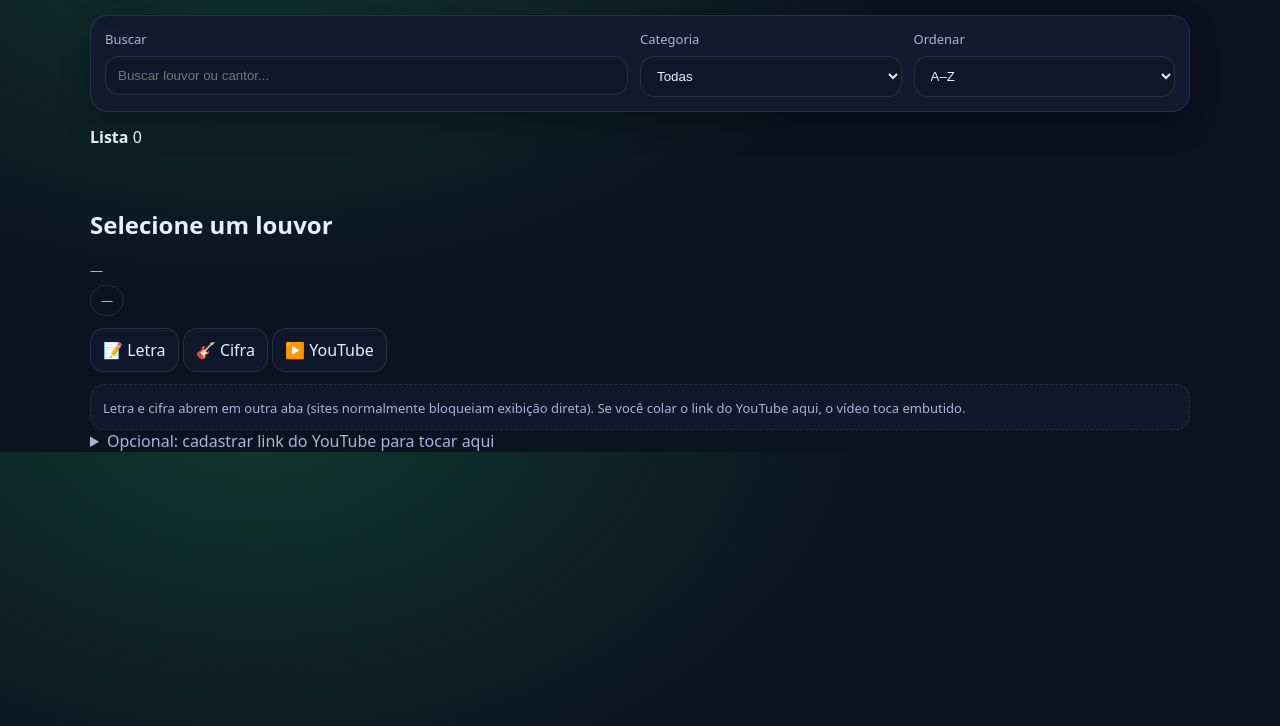
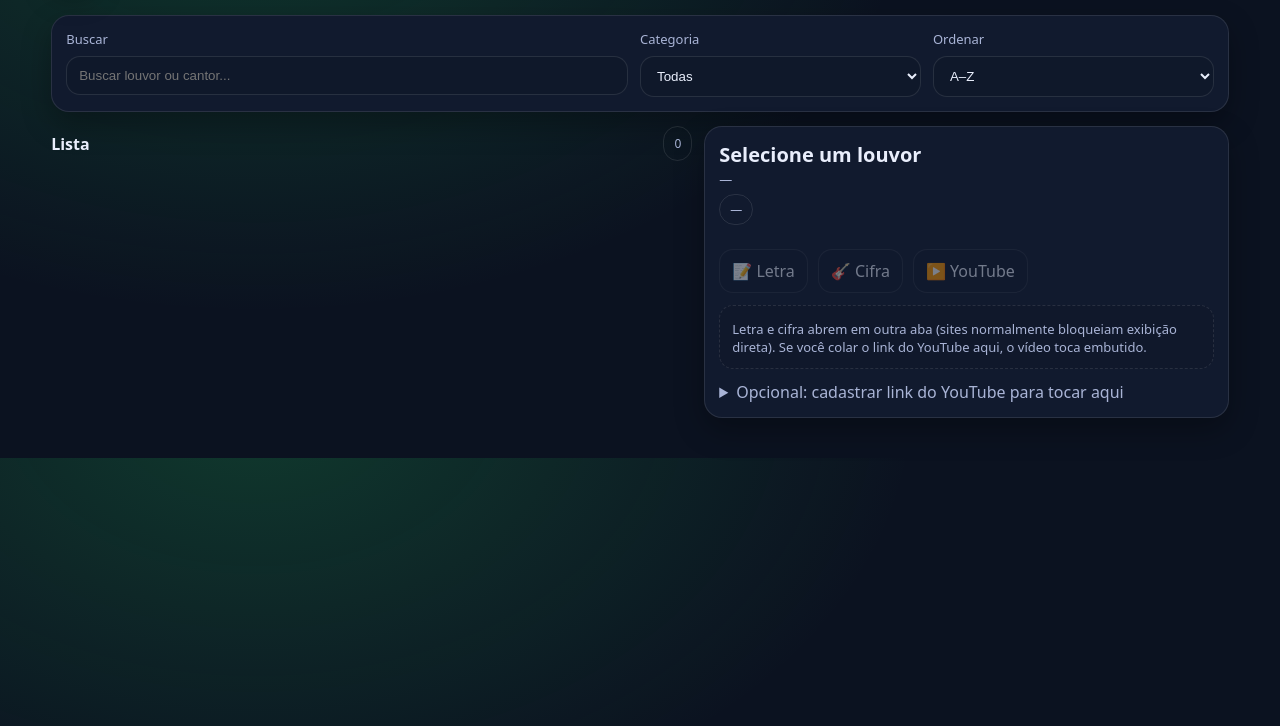
Before and after one commit to marciooillesc/louvorceia, a plain HTML site: page index.html in a window 1280 px wide. Shown: the part 74-800 px from the top of the page. Drawn offline with Linux system fonts and the light colour scheme.

Commit message:
Update style.css

```diff
--- a/style.css
+++ b/style.css
@@ -28,7 +28,7 @@ body{
   color: var(--text);
 }
 
-.wrap{ width:min(1100px, 92vw); margin:0 auto; }
+.wrap{ width:min(1200px, 92vw); margin:0 auto; }
 
 .topbar{
   position: sticky; top:0; z-index:10;
@@ -44,10 +44,7 @@ body{
   padding: 14px 0;
 }
 
-.brand{
-  display:flex; align-items:center; gap: 12px;
-  color: inherit; text-decoration:none;
-}
+.brand{ display:flex; align-items:center; gap: 12px; }
 .logo{
   width:44px; height:44px;
   object-fit: contain;
@@ -106,11 +103,32 @@ input:focus, select:focus{
   box-shadow: 0 0 0 4px color-mix(in oklab, var(--primary) 18%, transparent);
 }
 
+.layout{
+  display:grid;
+  grid-template-columns: 1.1fr .9fr;
+  gap: 12px;
+  padding-bottom: 40px;
+}
+
+.sectionTitle{
+  display:flex;
+  align-items:center;
+  justify-content:space-between;
+  margin-bottom: 10px;
+}
+
+.pill{
+  padding: 8px 10px;
+  border-radius: 999px;
+  border: 1px solid var(--border);
+  color: var(--muted);
+  font-size: 12px;
+}
+
 .grid{
   display:grid;
-  grid-template-columns: repeat(3, 1fr);
+  grid-template-columns: repeat(2, 1fr);
   gap: 12px;
-  padding-bottom: 40px;
 }
 
 .card{
@@ -123,7 +141,9 @@ input:focus, select:focus{
   flex-direction:column;
   gap: 8px;
   min-height: 110px;
+  cursor:pointer;
 }
+.card:hover{ filter: brightness(1.03); }
 
 .card h3{ margin:0; font-size: 15px; line-height: 1.2; }
 .card .artist{ color: var(--muted); font-size: 13px; }
@@ -137,36 +157,17 @@ input:focus, select:focus{
   margin-top: 6px;
 }
 
-.songlink{
-  color: inherit;
-  text-decoration: none;
-  border-bottom: 1px dashed color-mix(in oklab, var(--muted) 45%, transparent);
-}
-.songlink:hover{
-  border-bottom-color: color-mix(in oklab, var(--primary) 70%, transparent);
-}
-
-.view{ margin-top: 12px; }
-
-.back{
-  border: 1px solid var(--border);
-  background: transparent;
-  color: var(--text);
-  padding: 10px 12px;
-  border-radius: 14px;
-  cursor:pointer;
-}
-
-.songCard{
-  margin-top: 12px;
+.detailCard{
   padding: 14px;
   border-radius: var(--radius);
   border: 1px solid var(--border);
   background: var(--card);
   box-shadow: var(--shadow);
+  position: sticky;
+  top: 86px;
 }
 
-.songHead{
+.detailHead{
   display:flex;
   align-items:flex-start;
   justify-content:space-between;
@@ -174,8 +175,8 @@ input:focus, select:focus{
   flex-wrap: wrap;
 }
 
-.songHead h2{ margin:0; font-size: 20px; }
-.songActions{ display:flex; gap: 10px; flex-wrap: wrap; }
+.detailHead h2{ margin:0; font-size: 20px; }
+.detailActions{ display:flex; gap: 10px; flex-wrap: wrap; }
 
 .iconBtn{
   display:inline-flex;
@@ -190,6 +191,11 @@ input:focus, select:focus{
   cursor:pointer;
 }
 .iconBtn:hover{ filter: brightness(1.06); }
+
+.iconBtn.disabled{
+  opacity: .45;
+  pointer-events:none;
+}
 
 .noteBox{
   margin-top: 12px;
@@ -214,7 +220,7 @@ input:focus, select:focus{
   display:block;
 }
 
-.editWrap{ margin-top: 12px; }
+.ytEditor{ margin-top: 12px; }
 details summary{
   cursor:pointer;
   color: var(--muted);
@@ -227,9 +233,10 @@ details summary{
 }
 .editRow input{ flex: 1; min-width: 260px; }
 
-@media (max-width: 900px){
-  .grid{ grid-template-columns: repeat(2, 1fr); }
+@media (max-width: 980px){
   .panel{ grid-template-columns: 1fr; }
+  .layout{ grid-template-columns: 1fr; }
+  .detailCard{ position: static; }
 }
 
 @media (max-width: 560px){
```
